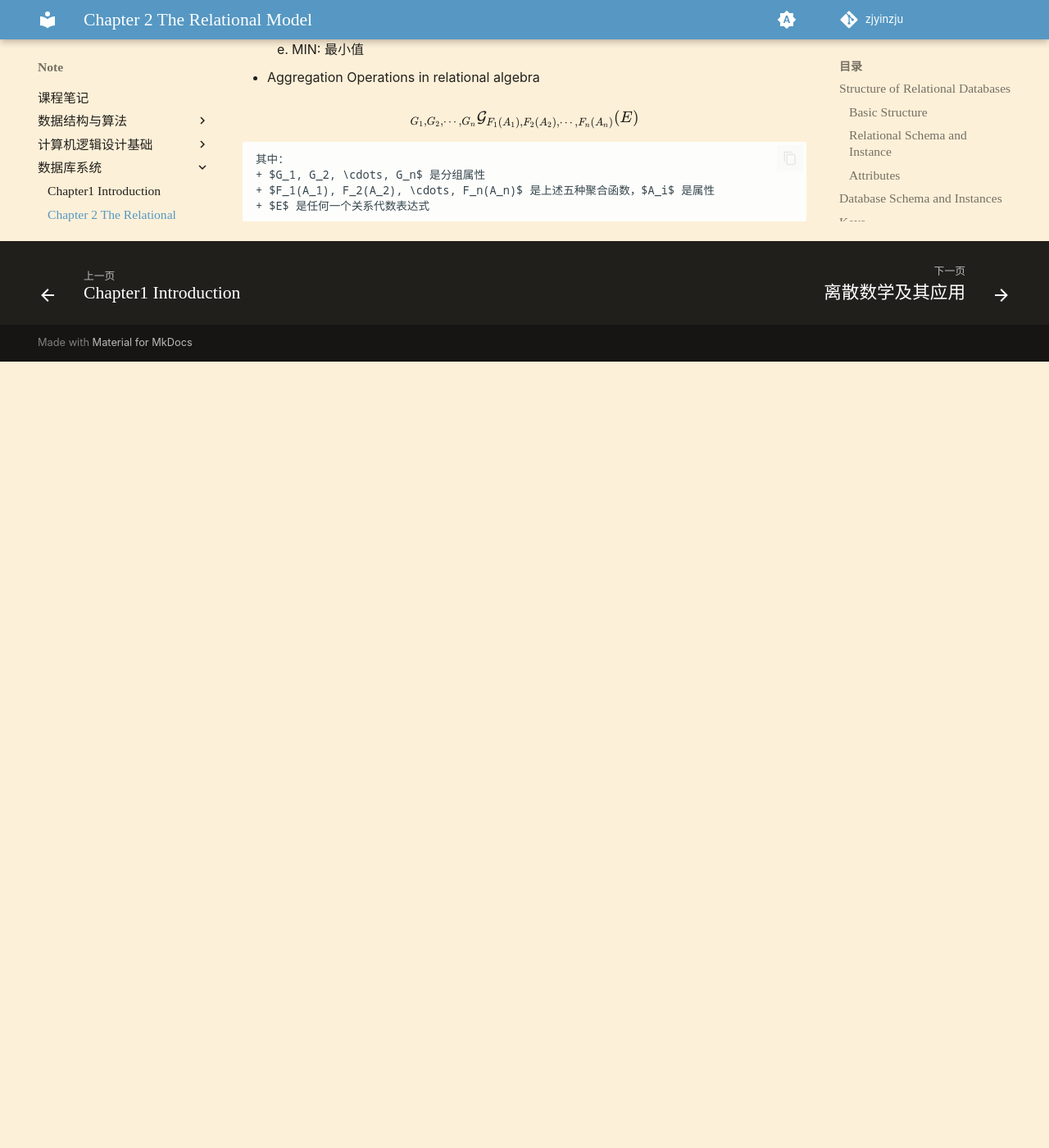
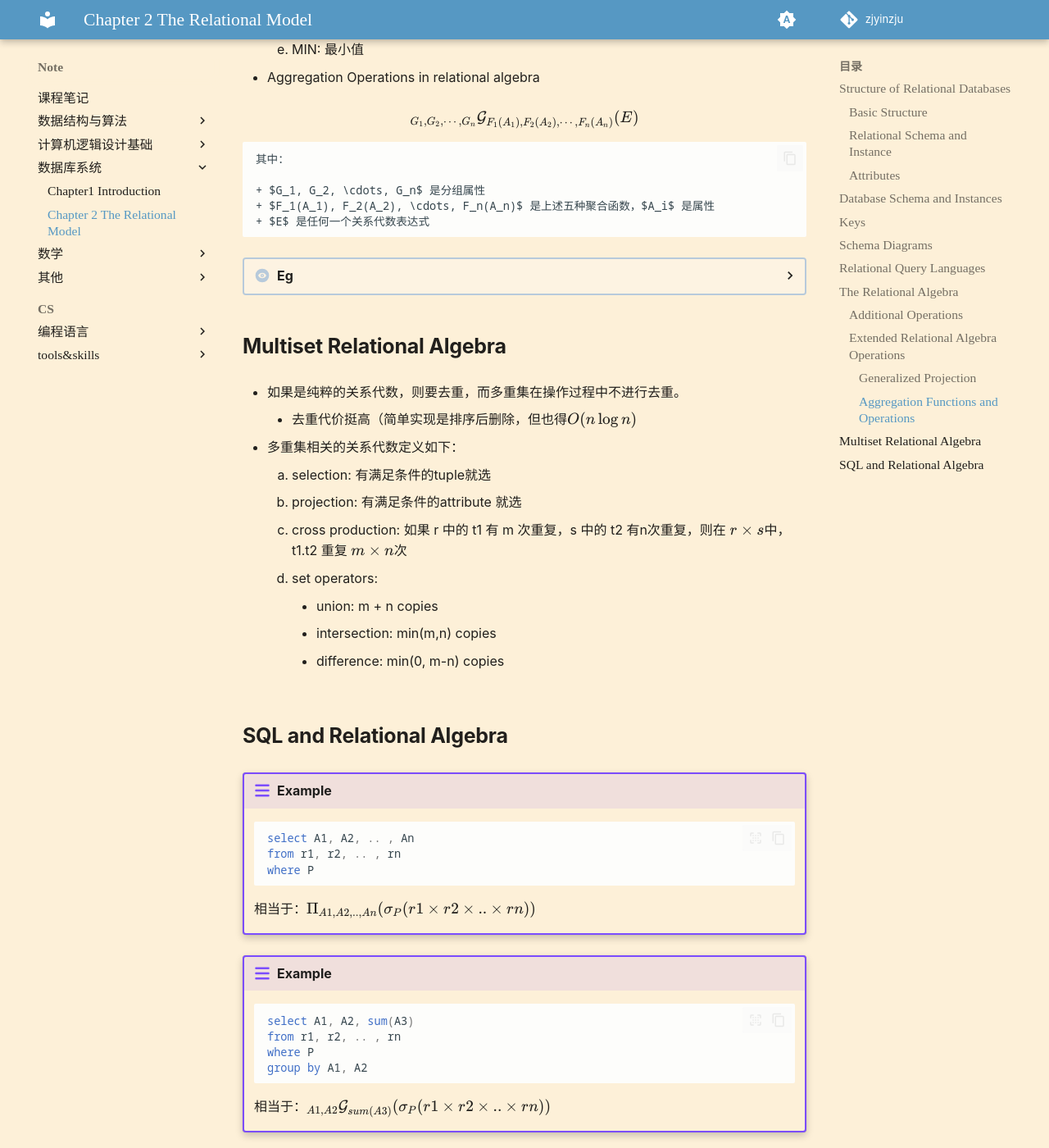
Before and after one commit to zjyinzju/zjyinzju.github.io, an MkDocs documentation site: the page built from docs/notes/cs/db/02.md, in a window 1280 px wide and 1400 px high, scrolled down 6150 px. Shown: the whole window at 82% size. Built offline with MkDocs 1.6.1 and Material for MkDocs 9.7.7, drawn with Linux system fonts in a browser that asks for light colours; comment, search, counter and statistics services are not loaded; a style sheet for code colours, icons or effects is not loaded; before the commit the page ends 6591 px from its top, so only the background shows below that.

Commit message:
finish db chapter2

````diff
--- a/docs/notes/cs/db/02.md
+++ b/docs/notes/cs/db/02.md
@@ -272,6 +272,58 @@ $_{G_1, G_2, \cdots, G_n}\mathcal{G}_{F_1(A_1), F_2(A_2), \cdots, F_n(A_n)}(E)$
 </center>
 
     其中：
+
     + $G_1, G_2, \cdots, G_n$ 是分组属性
     + $F_1(A_1), F_2(A_2), \cdots, F_n(A_n)$ 是上述五种聚合函数，$A_i$ 是属性
     + $E$ 是任何一个关系代数表达式
+
+??? eg
+    <center>
+    ![](./fig/c2_26.png)
+    </center>
+    需要查询每个部门的平均薪资，使用如下语句：
+
+    <center>
+        $dept\_name \mathcal{G}_{avg(salary)}(instructor)$
+    </center>
+
+    + 首先$dept\_name$是分组依据，将所有$dept\_name$相同的分为一组
+    + 其次$avg(salary)$是扩展操作，对各组内salary求均值。
+    + 实际上还有一个重命名的过程
+
+    <center>
+    ![](./fig/c2_27.png)
+    </center>
+
+## Multiset Relational Algebra
++ 如果是纯粹的关系代数，则要去重，而多重集在操作过程中不进行去重。
+    + 去重代价挺高（简单实现是排序后删除，但也得$O(n\log n)$
+
+
++ 多重集相关的关系代数定义如下：
+    1. selection: 有满足条件的tuple就选
+    2. projection: 有满足条件的attribute 就选
+    3. cross production: 如果 r 中的 t1 有 m 次重复，s 中的 t2 有n次重复，则在 $r \times s$中，t1.t2 重复 $m \times n$次
+    4. set operators:
+        + union: m + n copies
+        + intersection: min(m,n) copies
+        + difference: min(0, m-n) copies
+
+## SQL and Relational Algebra
+
+!!! example
+    ```sql
+    select A1, A2, .. , An
+    from r1, r2, .. , rn
+    where P
+    ```
+    相当于：$\Pi_{A1, A2, .. , An}(\sigma_{P}(r1 \times r2 \times .. \times rn))$
+
+!!! example
+    ```sql
+    select A1, A2, sum(A3)
+    from r1, r2, .. , rn
+    where P
+    group by A1, A2
+    ```
+    相当于：$_{A1, A2}\mathcal{G}_{sum(A3)}(\sigma_{P}(r1 \times r2 \times .. \times rn))$
````
Also changed, not shown: docs/notes/cs/db/fig/c2_26.png (added), docs/notes/cs/db/fig/c2_27.png (added), 1 other file.
